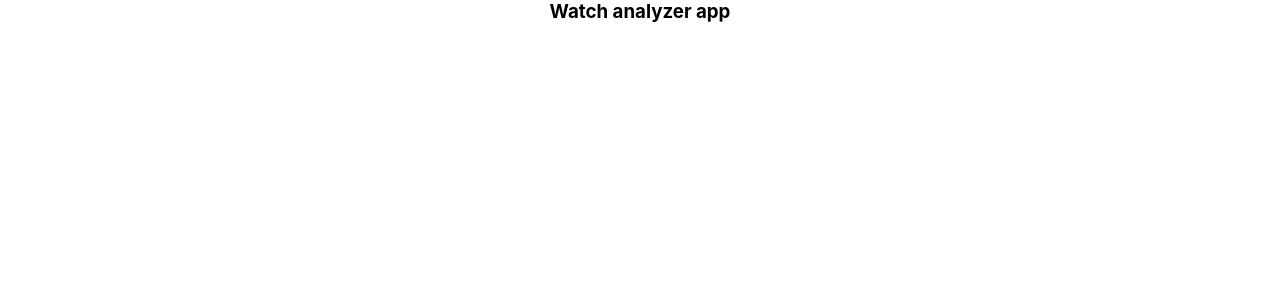
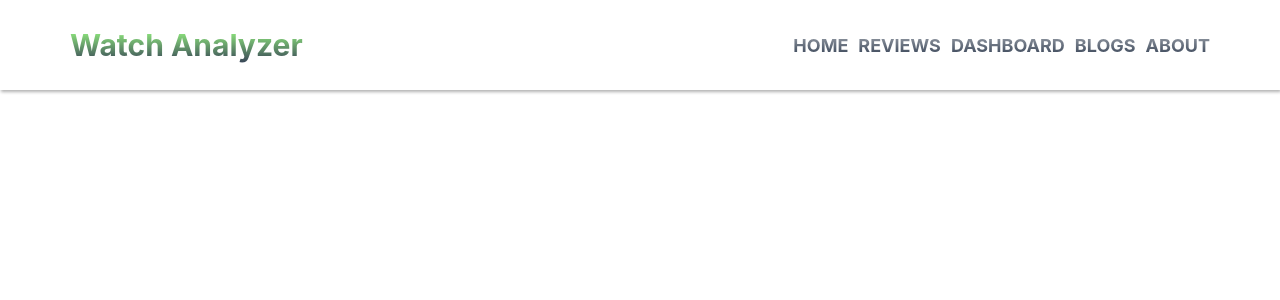
Before and after one commit to TouhidZaman/watch-analyzer, a React (Create React App) app: page / in a window 1280 px wide. Shown: the top 300 px of the page. Built offline with nearby package versions, Linux system fonts and the light colour scheme.

Commit message:
react-router@6 and watch analyser navbar added using Link

```diff
--- a/package.json
+++ b/package.json
@@ -8,6 +8,7 @@
     "@testing-library/user-event": "^13.5.0",
     "react": "^18.0.0",
     "react-dom": "^18.0.0",
+    "react-router-dom": "^6.3.0",
     "react-scripts": "5.0.0",
     "web-vitals": "^2.1.4"
   },
--- a/src/App.js
+++ b/src/App.js
@@ -1,9 +1,10 @@
 import './App.css';
+import Header from './components/Header/Header';
 
 function App() {
   return (
     <div className="App">
-      <h3>Watch analyzer app</h3>
+      <Header />
     </div>
   );
 }
--- /dev/null
+++ b/src/components/Header/Header.js
@@ -0,0 +1,13 @@
+import React from 'react';
+import styles from './Header.module.css';
+import Navbar from './Navbar/Navbar';
+
+const Header = () => {
+    return (
+        <div className={styles.header}>
+            <Navbar />
+        </div>
+    );
+};
+
+export default Header;
--- /dev/null
+++ b/src/components/Header/Navbar/Navbar.js
@@ -0,0 +1,32 @@
+import React from "react";
+import { Link } from "react-router-dom";
+import styles from "./Navbar.module.css";
+
+const Navbar = () => {
+   return (
+      <nav className={styles.navbar}>
+         <div className={styles.navContainer}>
+            <h1>Watch Analyzer</h1>
+            <ul className={styles.navLinks}>
+               <li>
+                  <Link to="/home">Home</Link>
+               </li>
+               <li>
+                  <Link to="/reviews">Reviews</Link>
+               </li>
+               <li>
+                  <Link to="/dashboard">Dashboard</Link>
+               </li>
+               <li>
+                  <Link to="/blogs">Blogs</Link>
+               </li>
+               <li>
+                  <Link to="/about">About</Link>
+               </li>
+            </ul>
+         </div>
+      </nav>
+   );
+};
+
+export default Navbar;
--- /dev/null
+++ b/src/components/Header/Navbar/Navbar.module.css
@@ -0,0 +1,52 @@
+.navbar {
+    background-color: white;
+    box-shadow: 1px 2px 3px rgb(0 0 0 / 0.3);
+    height: 90px;
+    box-sizing: border-box;
+}
+
+.navContainer {
+    height: 100%;
+    max-width: 1200px;
+    padding: 0 30px;
+    margin: 0 auto;
+    display: flex;
+    justify-content: space-between;
+    align-items: center;
+}
+
+.navContainer h1 {
+    /* background: -webkit-linear-gradient(#444f5f8f, #374356); */
+    background: -webkit-linear-gradient(#4cfd208f, #374356);
+
+    font-weight: 700;
+    font-size: 30px;
+    color: transparent;
+    background-clip: text;
+    -webkit-background-clip: text;
+    -webkit-text-fill-color: transparent;
+}
+
+.navLinks {
+    display: flex;
+}
+
+.navLinks li {
+    list-style: none;
+}
+
+.navLinks a {
+    text-decoration: none;
+    text-transform: uppercase;
+    font-weight: 700;
+    font-size: 18px;
+    margin-left: 10px;
+    background: -webkit-linear-gradient(#444f5f8f, #374356);
+    color: transparent;
+    background-clip: text;
+    -webkit-background-clip: text;
+    -webkit-text-fill-color: transparent;
+}
+
+/* Adjustments For Mobile view  */
+@media screen and (max-width: 768px) {}
--- a/src/index.js
+++ b/src/index.js
@@ -3,10 +3,13 @@ import ReactDOM from "react-dom/client";
 import "./index.css";
 import App from "./App";
 import reportWebVitals from "./reportWebVitals";
+import { BrowserRouter } from "react-router-dom";
 
 ReactDOM.createRoot(document.getElementById("root")).render(
    <React.StrictMode>
-      <App />
+      <BrowserRouter>
+         <App />
+      </BrowserRouter>
    </React.StrictMode>
 );
 
```
Also changed, not shown: src/components/Header/Header.module.css (added), 1 other file (tests, documents, lock files or other folders).
